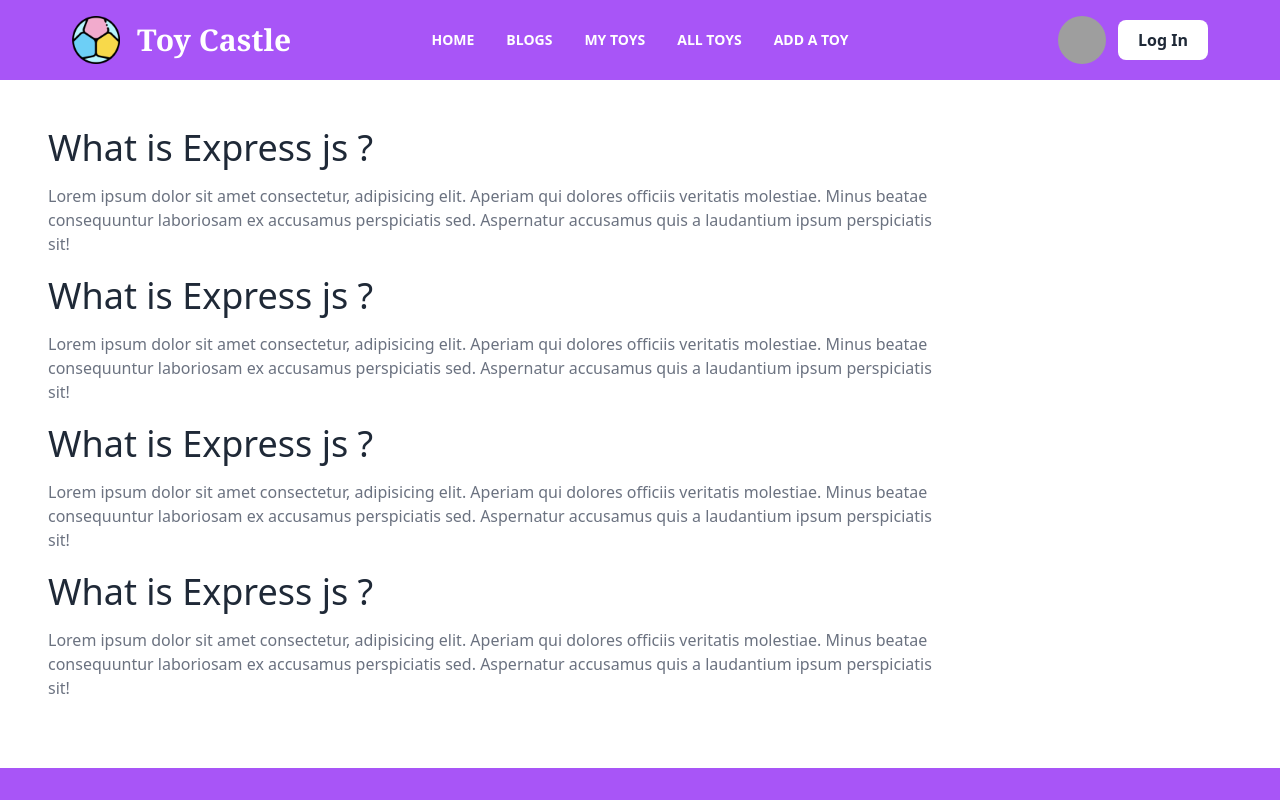
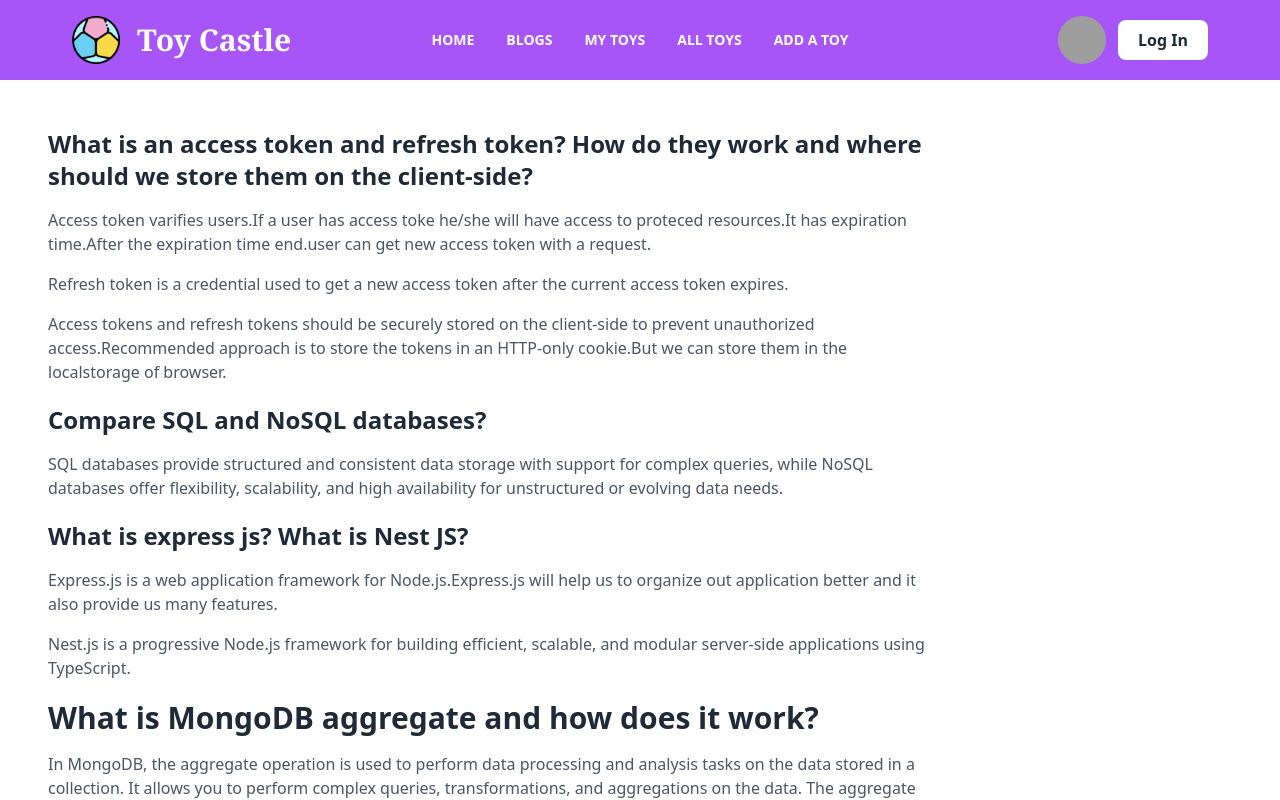
Before and after one commit to Sayemhaque/toy-castle-client, a React (Vite) app: page /blog in a window 1280 px wide. Shown: the top 800 px of the page. Built offline with nearby package versions, Linux system fonts and the light colour scheme; no server answers; grey boxes are pictures that could not be loaded.

Commit message:
blog question & awser added

```diff
--- a/src/Pages/404 page/PageNotFound.jsx
+++ b/src/Pages/404 page/PageNotFound.jsx
@@ -1,8 +1,10 @@
+import useTitle from "../../hooks/useTitle";
 
 const PageNotFound = () => {
+    useTitle("Error page")
     return (
-        <div>
-            <img src="https://img.lovepik.com/desgin_photo/40127/6784_list.jpg!/fw/431" alt="" />
+        <div className="h-screen w-full">
+            <img className="h-screen w-full" src="https://img.freepik.com/free-vector/404-error-with-landscape-concept-illustration_114360-7898.jpg?w=740&t=st=1684518342~exp=1684518942~hmac=a2332f331100983c43faaa8d4475475f73b55e8b23ab56df39108bbbf97393c1" alt="" />
         </div>
     );
 };
--- a/src/Pages/Blog/Blog.jsx
+++ b/src/Pages/Blog/Blog.jsx
@@ -6,23 +6,27 @@ const Blog = () => {
    return (
       <div className="py-12 px-5 md:px-12">
          <div className="md:w-3/4 mb-5">
-                <h3 className="text-2xl md:text-4xl text-bold">What is Express js ?</h3>
-                <p className="mt-4 text-md text-gray-500">Lorem ipsum dolor sit amet consectetur, adipisicing elit. Aperiam qui dolores officiis veritatis molestiae. Minus beatae consequuntur laboriosam ex accusamus perspiciatis sed. Aspernatur accusamus quis a laudantium ipsum perspiciatis sit!</p>
+            <h3 className="text-2xl md:text-2xl font-bold">What is an access token and refresh token? How do they work and where should we store them on the client-side?</h3>
+            <p className="mt-4 text-md text-gray-600">Access token varifies users.If a user has access toke he/she will have access to proteced resources.It has expiration time.After the expiration time end.user can get new access token with a request.</p>
+            <p className="mt-4 text-md text-gray-600">Refresh token is a credential used to get a new access token after the current access token expires.</p>
+            <p className="mt-4 text-md text-gray-600">Access tokens and refresh tokens should be securely stored on the client-side to prevent unauthorized access.Recommended approach is to store the  tokens in an HTTP-only cookie.But we can store them in the localstorage of browser.</p>
          </div>
 
          <div className="md:w-3/4 mb-5">
-                <h3 className="text-2xl md:text-4xl text-bold">What is Express js ?</h3>
-                <p className="mt-4 text-md text-gray-500">Lorem ipsum dolor sit amet consectetur, adipisicing elit. Aperiam qui dolores officiis veritatis molestiae. Minus beatae consequuntur laboriosam ex accusamus perspiciatis sed. Aspernatur accusamus quis a laudantium ipsum perspiciatis sit!</p>
+            <h3 className="text-2xl md:text-2xl font-bold">Compare SQL and NoSQL databases?</h3>
+            <p className="mt-4 text-md text-gray-600">SQL databases provide structured and consistent data storage with support for complex queries, while NoSQL databases offer flexibility, scalability, and high availability for unstructured or evolving data needs.</p>
          </div>
 
          <div className="md:w-3/4 mb-5">
-                <h3 className="text-2xl md:text-4xl text-bold">What is Express js ?</h3>
-                <p className="mt-4 text-md text-gray-500">Lorem ipsum dolor sit amet consectetur, adipisicing elit. Aperiam qui dolores officiis veritatis molestiae. Minus beatae consequuntur laboriosam ex accusamus perspiciatis sed. Aspernatur accusamus quis a laudantium ipsum perspiciatis sit!</p>
+            <h3 className="text-2xl md:text-2xl font-bold">What is express js? What is Nest JS?</h3>
+            <p className="mt-4 text-md text-gray-600">Express.js is a  web application framework for Node.js.Express.js will help us to organize out application better and it also provide us many features.</p>
+            <p className="mt-4 text-md text-gray-600">Nest.js is a progressive Node.js framework for building efficient, scalable, and modular server-side applications using TypeScript.</p>
          </div>
 
          <div className="md:w-3/4 mb-5">
-                <h3 className="text-2xl md:text-4xl text-bold">What is Express js ?</h3>
-                <p className="mt-4 text-md text-gray-500">Lorem ipsum dolor sit amet consectetur, adipisicing elit. Aperiam qui dolores officiis veritatis molestiae. Minus beatae consequuntur laboriosam ex accusamus perspiciatis sed. Aspernatur accusamus quis a laudantium ipsum perspiciatis sit!</p>
+            <h3 className="text-2xl md:text-3xl font-bold">What is MongoDB aggregate and how does it work?</h3>
+            <p className="mt-4 text-md text-gray-600">In MongoDB, the aggregate operation is used to perform data processing and analysis tasks on the data stored in a collection. It allows you to perform complex queries, transformations, and aggregations on the data.
+            The aggregate operation takes an array of stages that define various operations to be executed sequentially. Each stage performs a specific data processing task, such as filtering, grouping, sorting, projecting, or performing mathematical operations.</p>
          </div>
       </div>
    );
```
Lines whose indentation alone changed are shown as unchanged.
